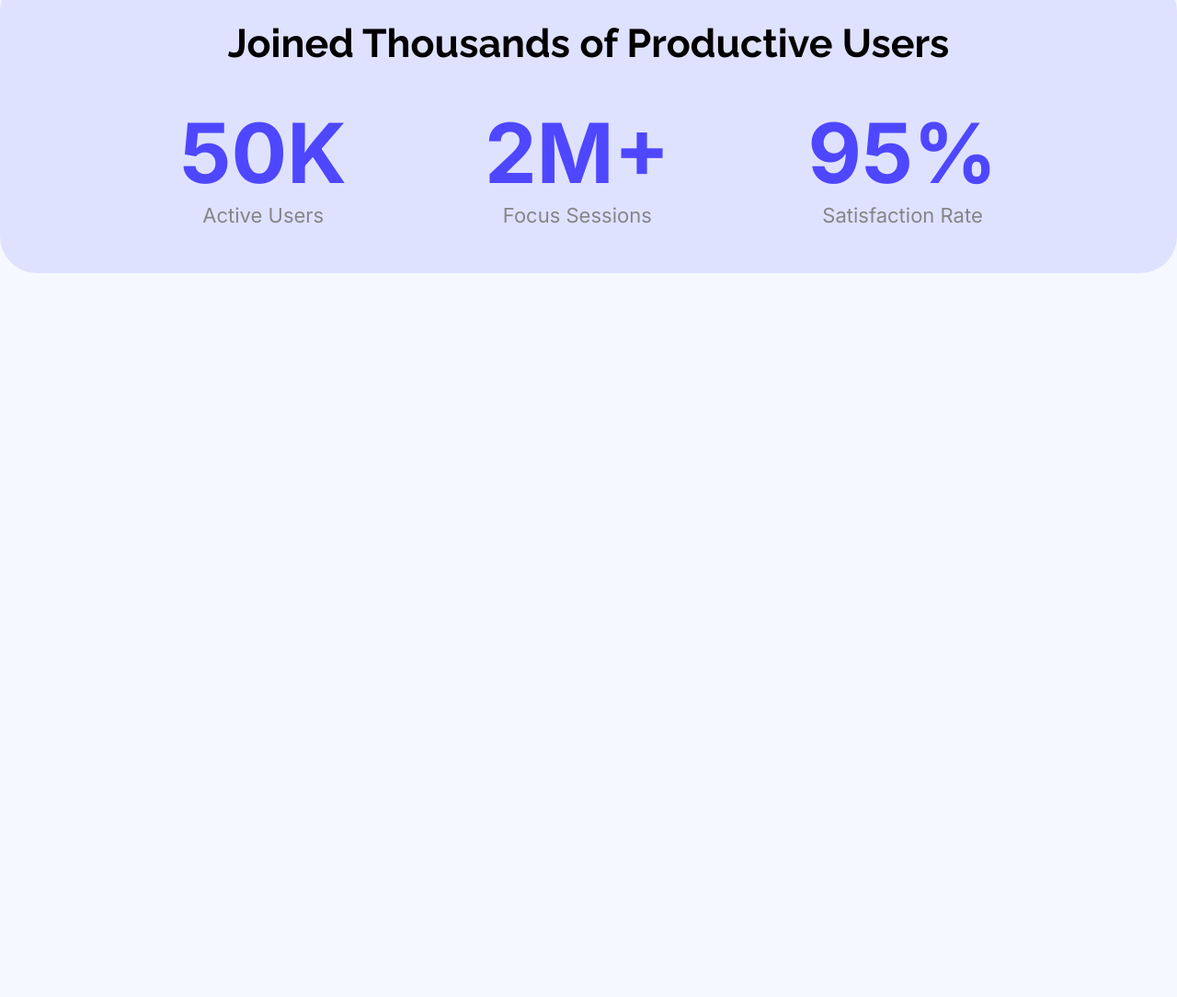
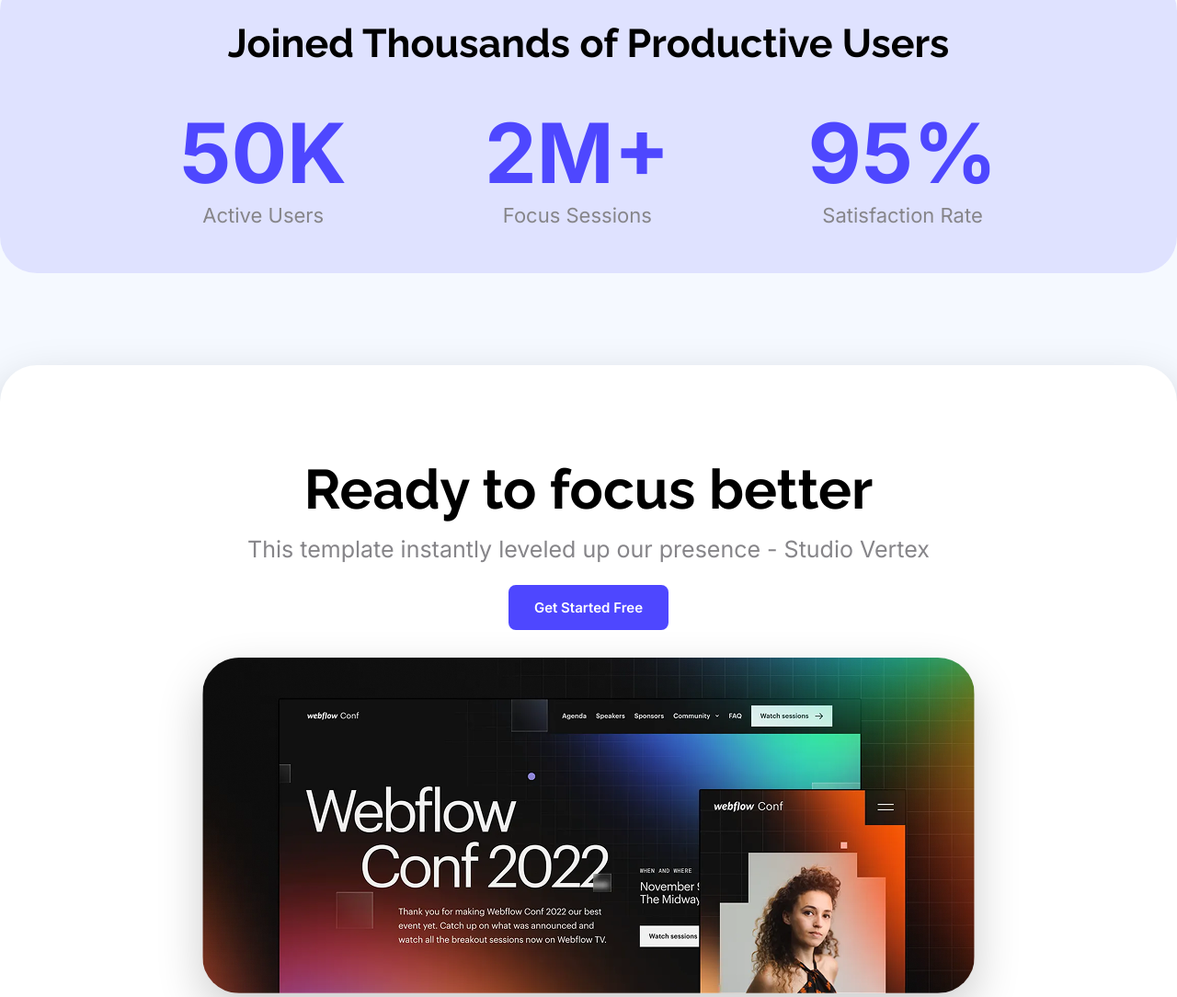
Before and after one commit to DrHamburg/landing-launchpad, a plain HTML site: page index.html in a window 1280 px wide. Shown: the part 1234-2318 px from the top of the page at 92% size. Before the commit the page ends 1531 px from the top, so only its background shows below. Drawn offline with Linux system fonts and the light colour scheme.

Commit message:
Sell Section commit

```diff
--- a/index.html
+++ b/index.html
@@ -60,7 +60,12 @@
             </div>
 
         </section>
-        <section></section>
+        <section id="sell-sec">
+            <h1 id="font">Ready to focus better</h1>
+            <p>This template instantly leveled up our presence - Studio Vertex</p>
+            <button class="btn">Get Started Free</button>
+            <img src="Assets/wc-big.png" alt="">
+        </section>
         <section></section>
     </main>
     <footer>
--- a/style.css
+++ b/style.css
@@ -130,3 +130,28 @@
     font-size: 90px;
     color: #4E47FF;
 }
+
+/* Selling section  */
+#sell-sec{
+    width: 1280px;
+    margin: 100px auto;
+    text-align: center;
+    justify-items: center;
+    background-color: white;
+    border-radius: 40px;
+    padding: 100px 0px;
+    font-size: 40px;
+    box-shadow: 0 20px 50px rgba(0, 0, 0, 0.2);
+}
+
+#sell-sec img{
+    display: block;
+    margin-top: 30px;
+    border-radius: 40px;
+    box-shadow: 0 20px 50px rgba(0, 0, 0, 0.2);
+}
+#sell-sec p{
+    font-size: 25px;
+    margin: 15px 0px;
+    color: #868589;
+}
```
